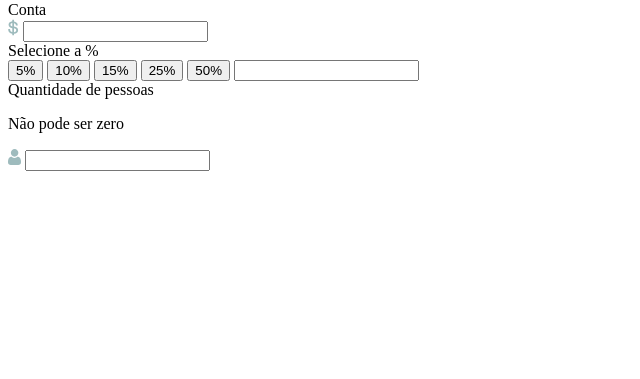
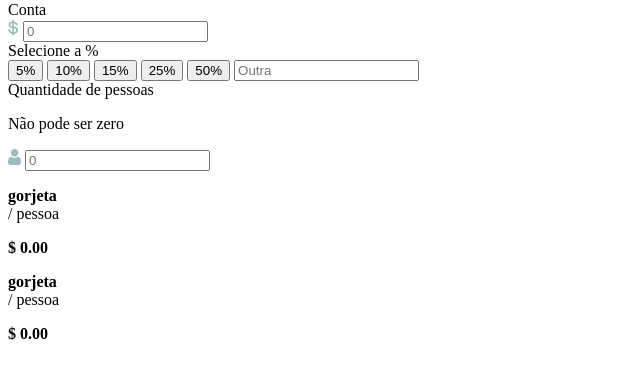
Before and after one commit to kayque2678/calculadora-de-gorgeta, a plain HTML site: page index.html in a window 1280 px wide. Shown: the part 65-444 px from the top of the page, without its empty margins (0-640 px from the left). Drawn offline with Linux system fonts and the light colour scheme.

Commit message:
terceiro commit do HTML

```diff
--- a/index.html
+++ b/index.html
@@ -11,13 +11,13 @@
     </header>
 
     <main>
-        <section class="indormacoes">
+        <section class="informacoes">
             <form action="">
                 <div class="conta">
                     <label for="conta">Conta</label>
                     <div>
                         <img src="./calculadora-de-gorjeta_base/images/icon-dollar.svg" alt="icone do cifrão">
-                        <input type="number" name="conta" id="conta">
+                        <input type="number" name="conta" id="conta" placeholder="0">
                     </div>
                 </div>
 
@@ -30,20 +30,40 @@
                         <input type="button" value="15%">
                         <input type="button" value="25%">
                         <input type="button" value="50%">
-                        <input type="number" name="outra" id="outra">
+                        <input type="number" name="outra" id="outra" placeholder="Outra">
                     </div>
                 </div>
 
                 <div class="pessoas">
-                    <label for="conta">Quantidade de pessoas</label>
+                    <label for="pessoas">Quantidade de pessoas</label>
                     <p>Não pode ser zero</p>
                     <div>
                         <img src="./calculadora-de-gorjeta_base/images/icon-person.svg" alt="icone da pessoa">
-                        <input type="number" name="conta" id="conta">
+                        <input type="number" name="pessoas" id="pessoas" placeholder="0">
                     </div>
                 </div>
             </form>
         </section>
+
+        <section class="resultados">
+            <div class="gorjeta-total">
+                <p>
+                    <strong>gorjeta</strong> <br>
+                    / pessoa
+                </p>
+
+                <strong>$ 0.00</strong>
+            </div>
+
+            <div class="total">
+                <p>
+                    <strong>gorjeta</strong> <br>
+                    / pessoa
+                </p>
+
+                <strong>$ 0.00</strong>
+            </div>
+        </section>
     </main>
 </body>
 </html>
```
